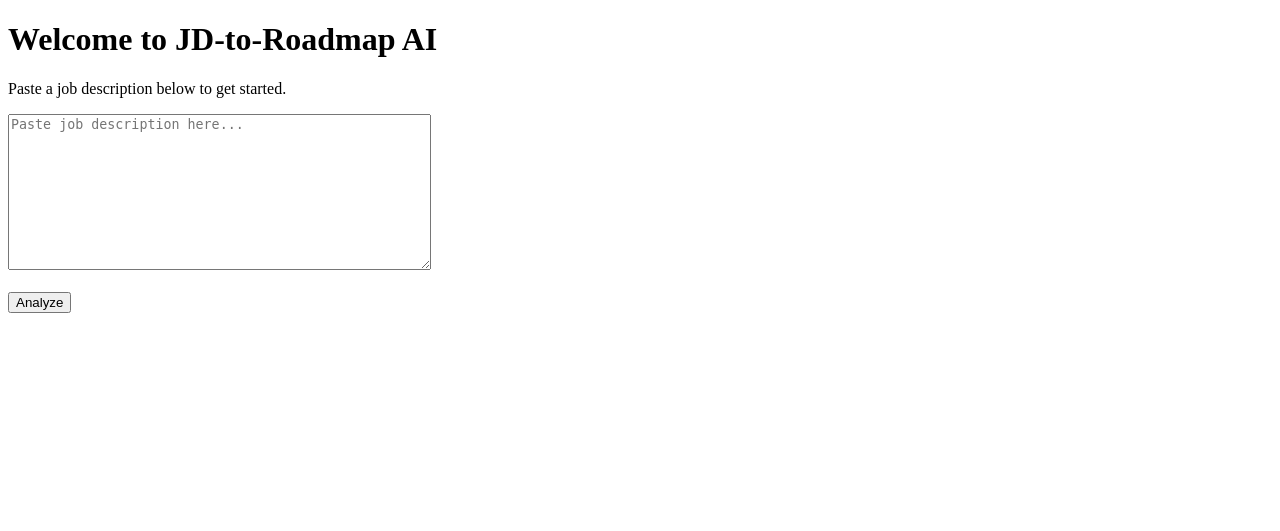
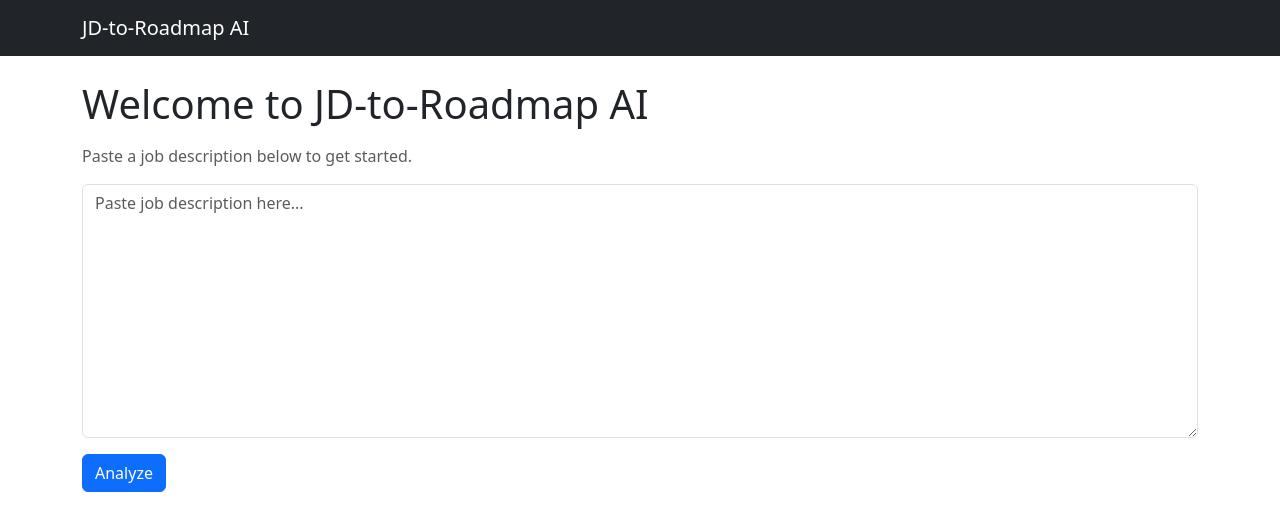
Before and after one commit to trivedivaishnavi/jd-to-roadmap-ai, a Flask app: page / in a window 1280 px wide. Shown: the top 531 px of the page. Run offline with Flask 3, Linux system fonts and the light colour scheme.

Commit message:
Day 2: added base template with navbar, refactored home and result pages

```diff
--- a/templates/base.html
+++ b/templates/base.html
@@ -0,0 +1,18 @@
+<!DOCTYPE html>
+<html>
+<head>
+    <title>{% block title %}JD to Roadmap AI{% endblock %}</title>
+    <link href="https://cdn.jsdelivr.net/npm/bootstrap@5.3.3/dist/css/bootstrap.min.css" rel="stylesheet">
+</head>
+<body>
+    <nav class="navbar navbar-dark bg-dark mb-4">
+        <div class="container">
+            <a class="navbar-brand" href="/">JD-to-Roadmap AI</a>
+        </div>
+    </nav>
+
+    <div class="container">
+        {% block content %}{% endblock %}
+    </div>
+</body>
+</html>
--- a/templates/home.html
+++ b/templates/home.html
@@ -1,16 +1,13 @@
-<!DOCTYPE html>
-<html>
-<head>
-    <title>JD to Roadmap AI</title>
-</head>
-<body>
-    <h1>Welcome to JD-to-Roadmap AI</h1>
-    <p>Paste a job description below to get started.</p>
+{% extends "base.html" %}
 
-    <form action="/analyze" method="POST">
-        <textarea name="jd_text" rows="10" cols="50" placeholder="Paste job description here..."></textarea>
-        <br><br>
-        <button type="submit">Analyze</button>
-    </form>
-</body>
-</html>
+{% block content %}
+<h1 class="mb-3">Welcome to JD-to-Roadmap AI</h1>
+<p class="text-muted">Paste a job description below to get started.</p>
+
+<form action="/analyze" method="POST">
+    <div class="mb-3">
+        <textarea name="jd_text" class="form-control" rows="10" placeholder="Paste job description here..."></textarea>
+    </div>
+    <button type="submit" class="btn btn-primary">Analyze</button>
+</form>
+{% endblock %}
```
Also changed, not shown: templates/result.html (+4 -11 lines).
